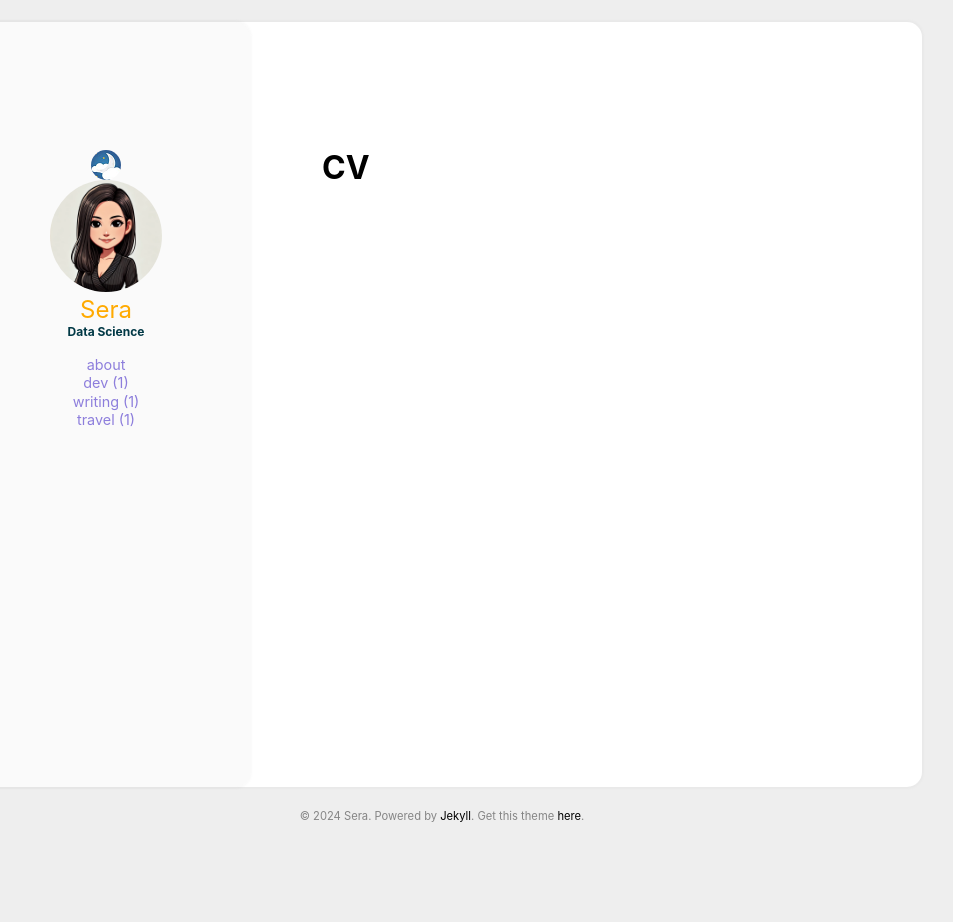
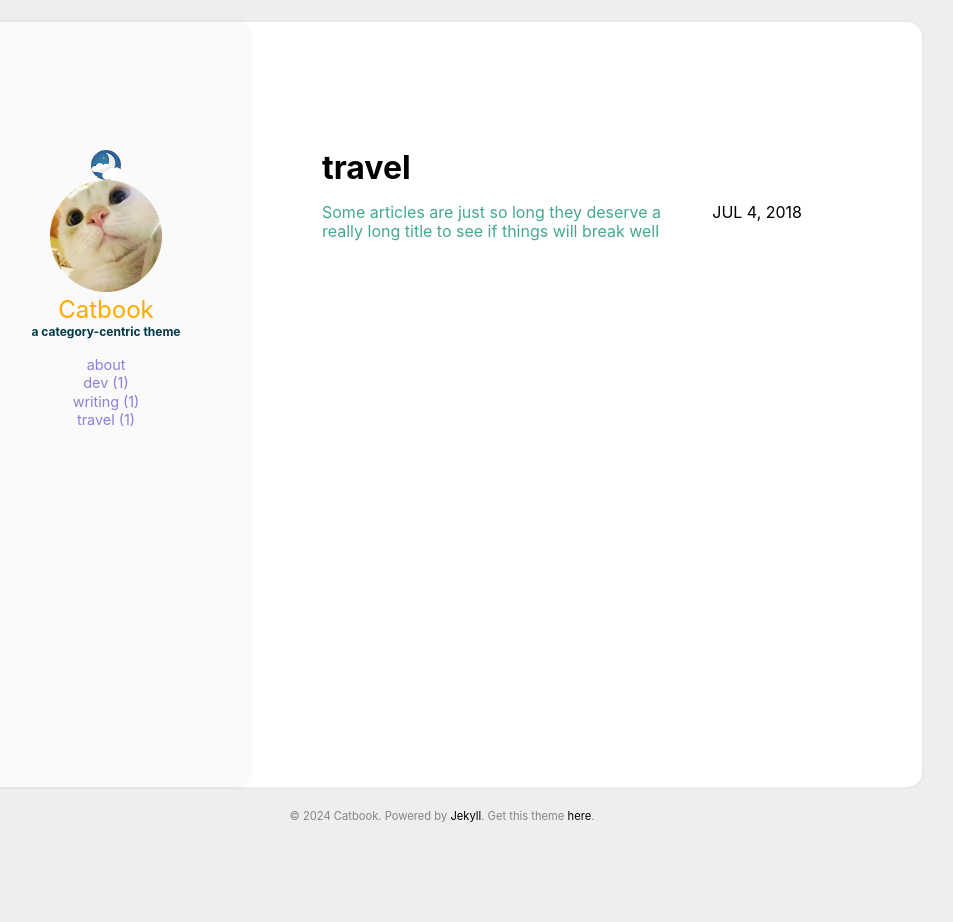
Before and after one commit to B-Serena/b-serena.github.io, a Jekyll site: the page built from categories/travel.html, in a window 1280 px wide. Shown: the whole page, without its empty margins (198-1151 px from the left). Built offline with Jekyll 4.4.1, drawn with Linux system fonts in a browser that asks for light colours.

Commit message:
change theme

```diff
--- a/_config.yml
+++ b/_config.yml
@@ -1,18 +1,18 @@
 
-title: Data to the Moon and Back #Your awesome title
-email: beyonxr@gmail.com #youremail@domain.com
+title: Catbook #Your awesome title
+email: #youremail@domain.com
 description: > # this means to ignore newlines until "baseurl"
   Write an awesome description for your new site here. You can edit this
   line in _config.yml. It will appear in your document head meta (for
   Google search results) and in your feed.xml site description.
 
 baseurl: # the subpath of the site
-url: http://b-serena.github.io # the base hostname & protocol for your site
+url: http://starry99.github.io/catbook # the base hostname & protocol for your site
 
 permalink: /:year-:month/:title
 timezone:
 
-favicon: /assets/img/me.webp
+favicon: /assets/img/favicon.ico
 
 google_analytics: #UA—XXXXXXXX-X
 disqus_shortname: #disqus shortname
@@ -20,10 +20,10 @@ cusdis:
     app_id: #your cusdis app_id
 
 user:
-  name: Sera
-  pic: /assets/img/me.webp
-  picAlt: "Data to the Moon and Back"
-  job: Data Science
+  name: Catbook
+  pic: /assets/img/cat.jpg
+  picAlt: "catbook"
+  job: a category-centric theme
   aboutme: true # comment this out if you don't need the 'about' page.
 
 exclude:
--- a/categories/dev.html
+++ b/categories/dev.html
@@ -1,6 +1,6 @@
 ---
 layout: page
-type: Dev
+type: dev
 ---
 
 {% include archive.html %}
--- a/categories/cv.html
+++ b/categories/travel.html
@@ -1,6 +1,6 @@
 ---
 layout: page
-type: CV
+type: travel
 ---
 
 {% include archive.html %}
--- a/categories/data.html
+++ b/categories/writing.html
@@ -1,6 +1,6 @@
 ---
 layout: page
-type: Data
+type: writing
 ---
 
 {% include archive.html %}
--- a/index.markdown
+++ /dev/null
@@ -1,6 +0,0 @@
----
-# Feel free to add content and custom Front Matter to this file.
-# To modify the layout, see https://jekyllrb.com/docs/themes/#overriding-theme-defaults
-
-layout: home
----
```
Also changed, not shown: Gemfile (deleted, +0 -33 lines), about.markdown (deleted, +0 -18 lines), Gemfile.lock (deleted), assets/img/me.webp (deleted).
